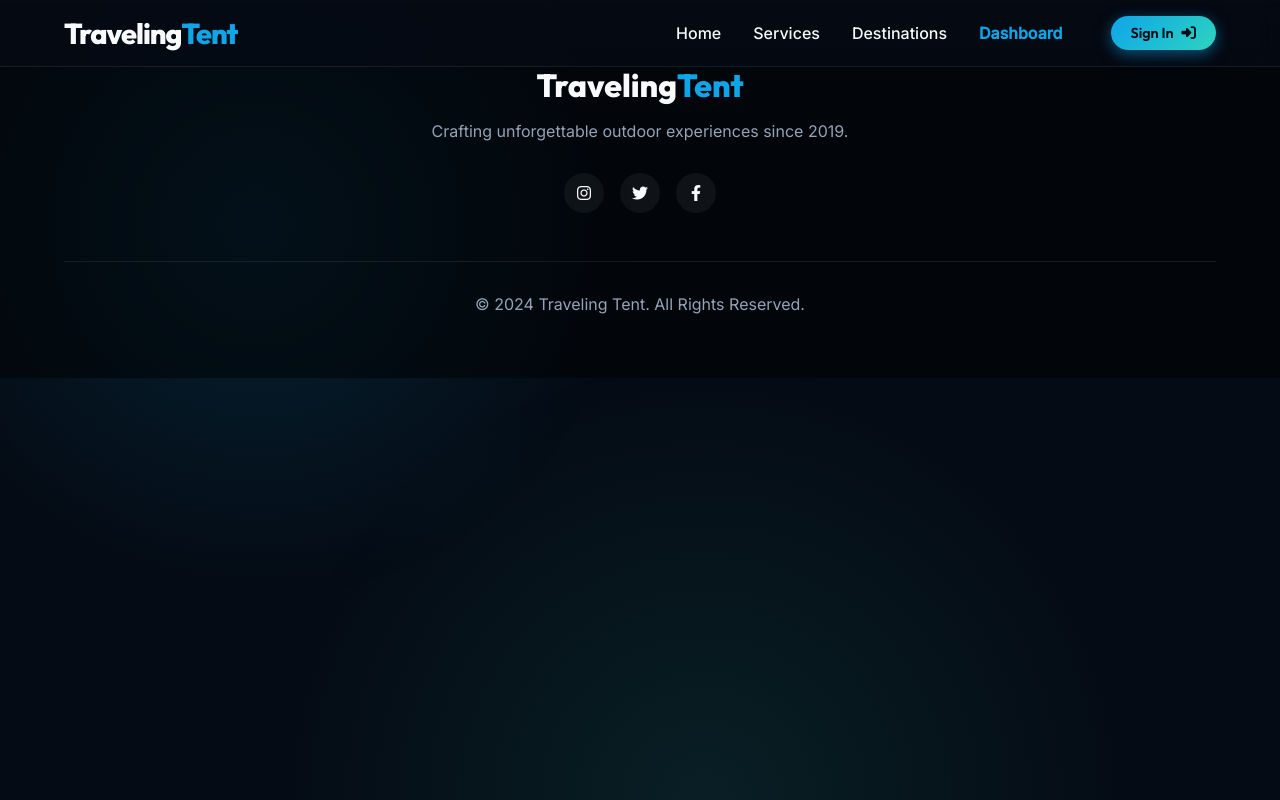
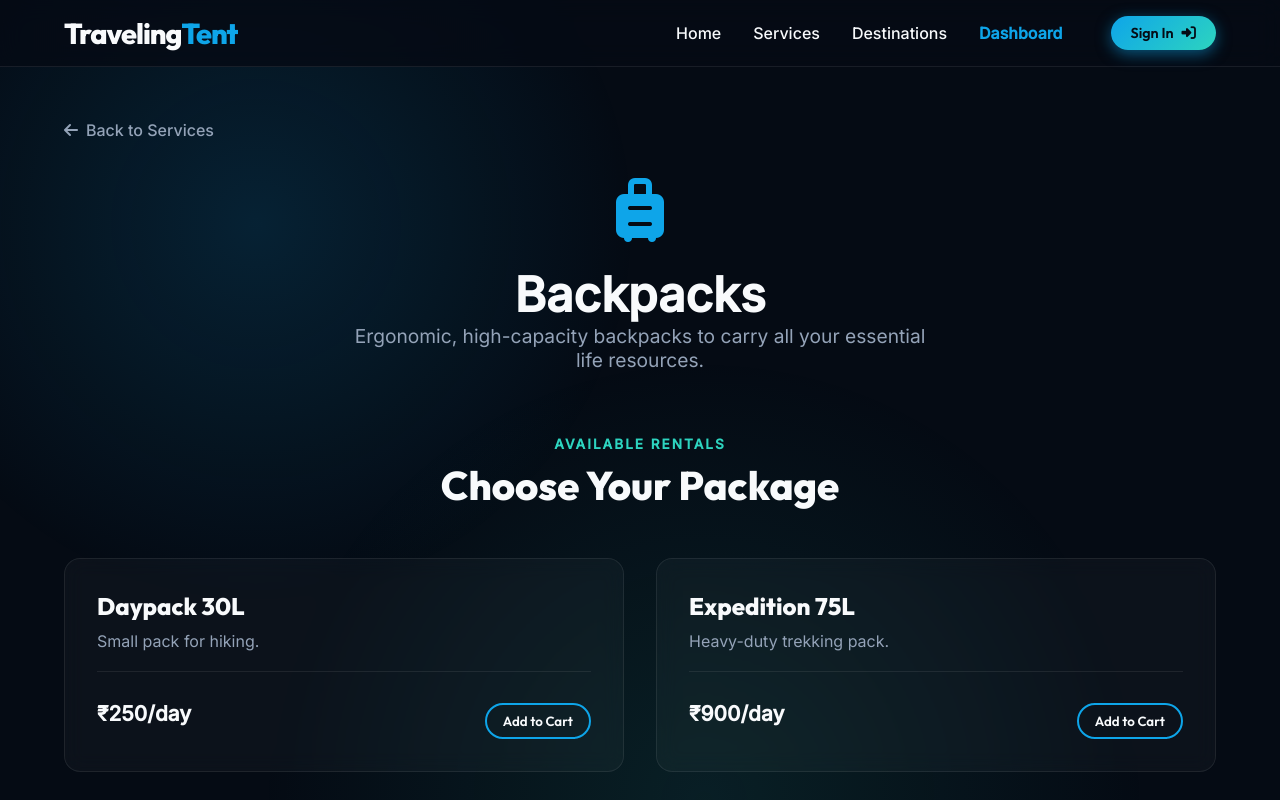
Before and after one commit to Poojan2107/Travelling-Website, a React (Vite) app: page /service/backpacks in a window 1280 px wide. Shown: the top 800 px of the page. Built offline with nearby package versions, Linux system fonts and the light colour scheme; no server answers.

Commit message:
feat: expand destinations array and add individual service detail routing

```diff
--- a/src/App.jsx
+++ b/src/App.jsx
@@ -6,6 +6,7 @@ import Navbar from './components/Navbar';
 import Footer from './components/Footer';
 import Home from './pages/Home';
 import DestinationDetails from './pages/DestinationDetails';
+import ServiceDetails from './pages/ServiceDetails';
 import Success from './pages/Success';
 import MyBookings from './pages/MyBookings';
 import LoginModal from './components/LoginModal';
@@ -18,6 +19,7 @@ function AnimatedRoutes() {
       <Routes location={location} key={location.pathname}>
         <Route path="/" element={<Home />} />
         <Route path="/destination/:id" element={<DestinationDetails />} />
+        <Route path="/service/:id" element={<ServiceDetails />} />
         <Route path="/checkout-success" element={<Success />} />
         <Route path="/my-bookings" element={<MyBookings />} />
       </Routes>
--- a/src/components/Destinations.jsx
+++ b/src/components/Destinations.jsx
@@ -61,6 +61,46 @@ export const destinationsData = [
     price: 3000,
     lat: 26.9157,
     lng: 70.9083
+  },
+  {
+    id: 7,
+    img: 'https://images.unsplash.com/photo-1454496522488-7a8e488e8606?w=800&auto=format&fit=crop&q=80',
+    title: 'Auli Snow Expedition',
+    desc: 'Brave the winter cold and enjoy world-class skiing on pristine Himalayan snow slopes.',
+    category: 'mountain',
+    price: 8500,
+    lat: 30.5332,
+    lng: 79.5663
+  },
+  {
+    id: 8,
+    img: 'https://images.unsplash.com/photo-1540206395-68808572332f?w=800&auto=format&fit=crop&q=80',
+    title: 'Spiti Valley Motor Camp',
+    desc: 'A rugged high-altitude desert adventure designed for off-road overlanding vehicles.',
+    category: 'desert',
+    price: 6500,
+    lat: 32.2215,
+    lng: 78.0336
+  },
+  {
+    id: 9,
+    img: 'https://images.unsplash.com/photo-1510312305653-8ed496efae75?w=800&auto=format&fit=crop&q=80',
+    title: 'Andaman Scuba Retreat',
+    desc: 'Explore vibrant coral reefs and camp on secluded white-sand island beaches.',
+    category: 'beach',
+    price: 12000,
+    lat: 11.7587,
+    lng: 92.6560
+  },
+  {
+    id: 10,
+    img: 'https://images.unsplash.com/photo-1506501139174-099022df5260?w=800&auto=format&fit=crop&q=80',
+    title: 'Munnar Tea Estate',
+    desc: 'Set up camp inside lush green spice and tea plantations in the misty hills of Kerala.',
+    category: 'forest',
+    price: 4500,
+    lat: 10.0889,
+    lng: 77.0595
   }
 ];
 
--- a/src/components/Services.jsx
+++ b/src/components/Services.jsx
@@ -1,12 +1,13 @@
 import React from 'react';
+import { Link } from 'react-router-dom';
 
-const services = [
-  { icon: 'fa-campground', title: 'Luxury Tents', desc: 'Spacious, weather-resistant tents designed for ultimate comfort in the wilderness.' },
-  { icon: 'fa-bed', title: 'Sleeping Bags', desc: 'Thermal insulated sleeping bags ensuring a cozy night\'s sleep under the stars.' },
-  { icon: 'fa-fire', title: 'Camp Stoves', desc: 'Portable, high-efficiency stoves for cooking delicious meals anywhere.' },
-  { icon: 'fa-suitcase-rolling', title: 'Backpacks', desc: 'Ergonomic, high-capacity backpacks to carry all your essential life resources.' },
-  { icon: 'fa-chair', title: 'Camp Chairs', desc: 'Lightweight and durable seating for relaxing around the campfire.' },
-  { icon: 'fa-lightbulb', title: 'Camp Lights', desc: 'Powerful LED lanterns to brighten up your campsite safely.' }
+export const servicesData = [
+  { id: 'tents', icon: 'fa-campground', title: 'Luxury Tents', desc: 'Spacious, weather-resistant tents designed for ultimate comfort in the wilderness.' },
+  { id: 'sleeping-bags', icon: 'fa-bed', title: 'Sleeping Bags', desc: 'Thermal insulated sleeping bags ensuring a cozy night\'s sleep under the stars.' },
+  { id: 'stoves', icon: 'fa-fire', title: 'Camp Stoves', desc: 'Portable, high-efficiency stoves for cooking delicious meals anywhere.' },
+  { id: 'backpacks', icon: 'fa-suitcase-rolling', title: 'Backpacks', desc: 'Ergonomic, high-capacity backpacks to carry all your essential life resources.' },
+  { id: 'chairs', icon: 'fa-chair', title: 'Camp Chairs', desc: 'Lightweight and durable seating for relaxing around the campfire.' },
+  { id: 'lights', icon: 'fa-lightbulb', title: 'Camp Lights', desc: 'Powerful LED lanterns to brighten up your campsite safely.' }
 ];
 
 function Services() {
@@ -17,12 +18,14 @@ function Services() {
         <h2>Premium Camping Gear</h2>
       </div>
       <div className="cards-grid">
-        {services.map((service, index) => (
-          <div className="glass-card service-card" key={index}>
-            <div className="card-icon"><i className={`fas ${service.icon}`}></i></div>
-            <h3>{service.title}</h3>
-            <p>{service.desc}</p>
-          </div>
+        {servicesData.map((service, index) => (
+          <Link to={`/service/${service.id}`} key={service.id} style={{ textDecoration: 'none' }}>
+            <div className="glass-card service-card">
+              <div className="card-icon"><i className={`fas ${service.icon}`}></i></div>
+              <h3>{service.title}</h3>
+              <p>{service.desc}</p>
+            </div>
+          </Link>
         ))}
       </div>
     </section>
--- /dev/null
+++ b/src/pages/ServiceDetails.jsx
@@ -0,0 +1,109 @@
+import React, { useEffect } from 'react';
+import { useParams, Link, useNavigate } from 'react-router-dom';
+import { motion } from 'framer-motion';
+import { servicesData } from '../components/Services';
+
+const servicePackages = {
+  'tents': [
+    { name: 'Basic Dome', price: 500, desc: 'Compact 2-person tent.' },
+    { name: 'Family Cabin', price: 1500, desc: 'Large 6-person tent with partition.' },
+    { name: 'Glamping Yurt', price: 4000, desc: 'Premium canvas yurt with real bed.' }
+  ],
+  'sleeping-bags': [
+    { name: 'Summer Bag', price: 200, desc: 'Lightweight for warm weather.' },
+    { name: 'Alpine Thermal', price: 800, desc: 'Rated for -15°C extremes.' }
+  ],
+  'stoves': [
+    { name: 'Single Burner', price: 300, desc: 'Lightweight backpacking stove.' },
+    { name: 'Camp Master Grill', price: 1200, desc: 'Dual-burner setup with grill plate.' }
+  ],
+  'backpacks': [
+    { name: 'Daypack 30L', price: 250, desc: 'Small pack for hiking.' },
+    { name: 'Expedition 75L', price: 900, desc: 'Heavy-duty trekking pack.' }
+  ],
+  'chairs': [
+    { name: 'Folding Stool', price: 100, desc: 'Basic tripod seating.' },
+    { name: 'Reclining Lounger', price: 600, desc: 'Padded chair with cup holders.' }
+  ],
+  'lights': [
+    { name: 'Headlamp', price: 150, desc: 'Hands-free trail lighting.' },
+    { name: 'Solar Lantern', price: 400, desc: '360° campsite illumination.' }
+  ]
+};
+
+function ServiceDetails() {
+  const { id } = useParams();
+  const navigate = useNavigate();
+  const service = servicesData.find(s => s.id === id);
+  const packages = servicePackages[id] || [];
+
+  useEffect(() => {
+    window.scrollTo(0, 0);
+  }, [id]);
+
+  if (!service) {
+    return (
+      <div className="details-page section-padding text-center" style={{ minHeight: '80vh', display: 'flex', alignItems: 'center', justifyContent: 'center' }}>
+        <h2>Service not found.</h2>
+        <button onClick={() => navigate(-1)} className="btn btn-primary" style={{ marginTop: '20px' }}>Go Back</button>
+      </div>
+    );
+  }
+
+  return (
+    <motion.div
+      initial={{ opacity: 0, y: 20 }}
+      animate={{ opacity: 1, y: 0 }}
+      exit={{ opacity: 0, y: -20 }}
+      transition={{ duration: 0.5 }}
+      className="details-page section-padding"
+    >
+      <Link to="/" className="back-link" style={{ marginBottom: '2rem' }}>
+        <i className="fas fa-arrow-left"></i> Back to Services
+      </Link>
+
+      <div style={{ textAlign: 'center', marginBottom: '4rem' }}>
+        <div style={{ fontSize: '4rem', color: 'var(--primary)', marginBottom: '1rem' }}>
+          <i className={`fas ${service.icon}`}></i>
+        </div>
+        <h1 style={{ fontSize: '3rem', fontFamily: 'var(--font-display)' }}>{service.title}</h1>
+        <p style={{ color: 'var(--text-muted)', fontSize: '1.2rem', maxWidth: '600px', margin: '0 auto' }}>
+          {service.desc}
+        </p>
+      </div>
+
+      <div className="section-header">
+        <span className="subtitle">Available Rentals</span>
+        <h2>Choose Your Package</h2>
+      </div>
+
+      <div className="cards-grid">
+        {packages.map((pkg, idx) => (
+          <motion.div
+            key={idx}
+            initial={{ opacity: 0, scale: 0.9 }}
+            animate={{ opacity: 1, scale: 1 }}
+            transition={{ delay: idx * 0.1 }}
+            className="glass-card"
+            style={{ display: 'flex', flexDirection: 'column', justifyContent: 'space-between' }}
+          >
+            <div>
+              <h3 style={{ fontSize: '1.5rem', marginBottom: '10px' }}>{pkg.name}</h3>
+              <p style={{ color: 'var(--text-muted)', marginBottom: '20px' }}>{pkg.desc}</p>
+            </div>
+            <div style={{ display: 'flex', justifyContent: 'space-between', alignItems: 'center', borderTop: '1px solid var(--card-border)', paddingTop: '15px' }}>
+              <span style={{ fontSize: '1.3rem', fontWeight: 'bold', color: 'var(--text-main)' }}>
+                ₹{pkg.price}/day
+              </span>
+              <button className="btn btn-outline" style={{ padding: '8px 16px' }} onClick={() => { alert('Added to rental cart!'); navigate(-1); }}>
+                Add to Cart
+              </button>
+            </div>
+          </motion.div>
+        ))}
+      </div>
+    </motion.div>
+  );
+}
+
+export default ServiceDetails;
```
